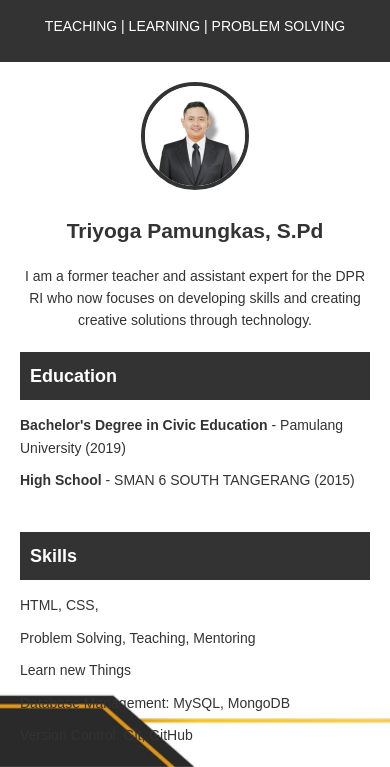
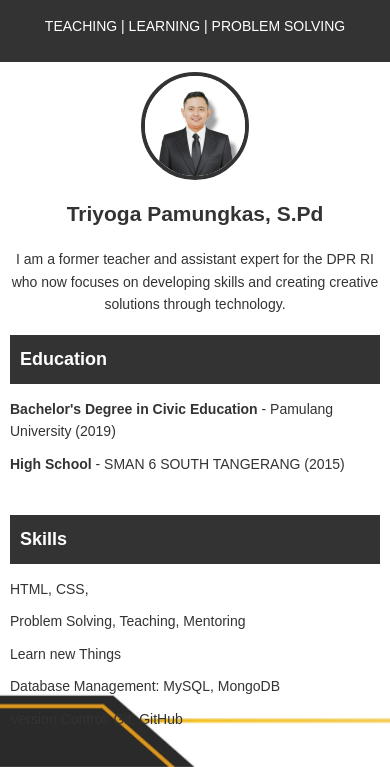
Before and after one commit to Triyoga16/yogaportfolio.github.io, a plain HTML site: page index.html in a window 390 px wide. Shown: the part 77-844 px from the top of the page. Drawn offline with Linux system fonts and the light colour scheme.

Commit message:
Update index.html

```diff
--- a/index.html
+++ b/index.html
@@ -86,6 +86,28 @@
             .portfolio-item p, .portfolio-item a {
                 font-size: 14px;
             }
+            .profile img {
+    max-width: 100%;
+    height: auto;
+    display: block;
+    margin: 0 auto;
+}
+
+@media (max-width: 480px) {
+    .container {
+        padding: 10px;
+        box-sizing: border-box;
+    }
+    body {
+        background-size: cover;
+        background-attachment: fixed;
+    }
+    .portfolio-item img {
+        max-width: 100%;
+        height: auto;
+    }
+}
+
         }
     </style>
 </head>
```
